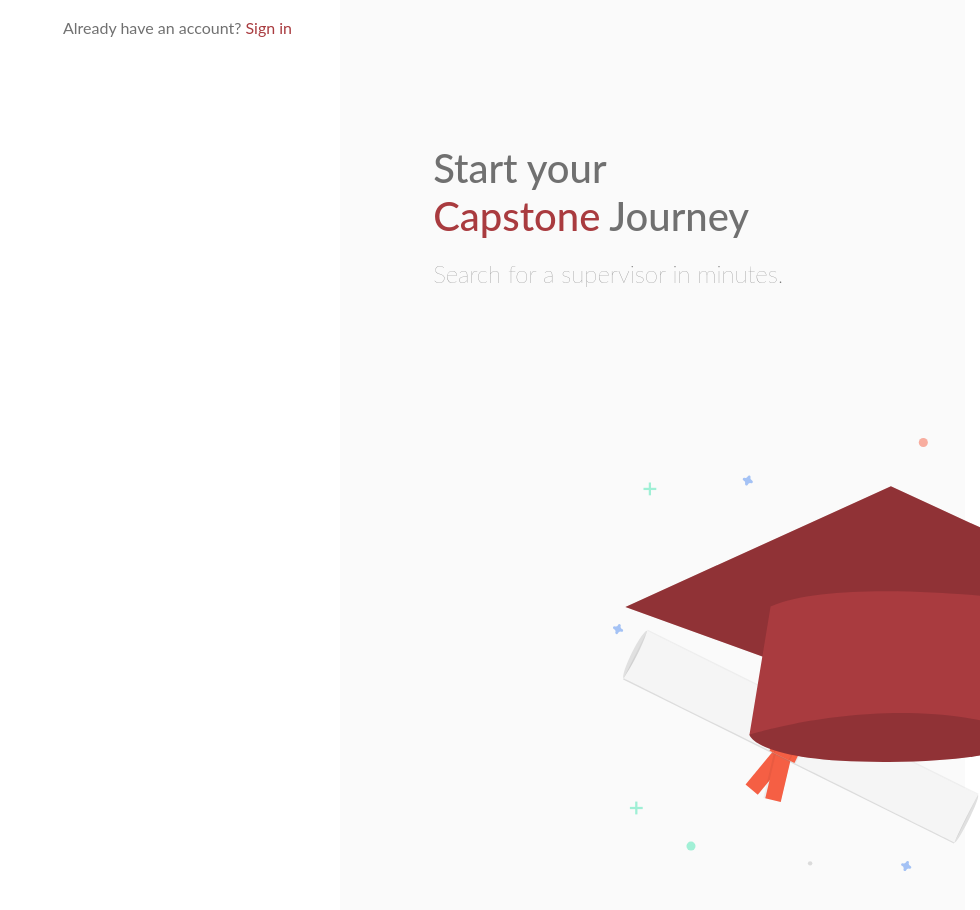
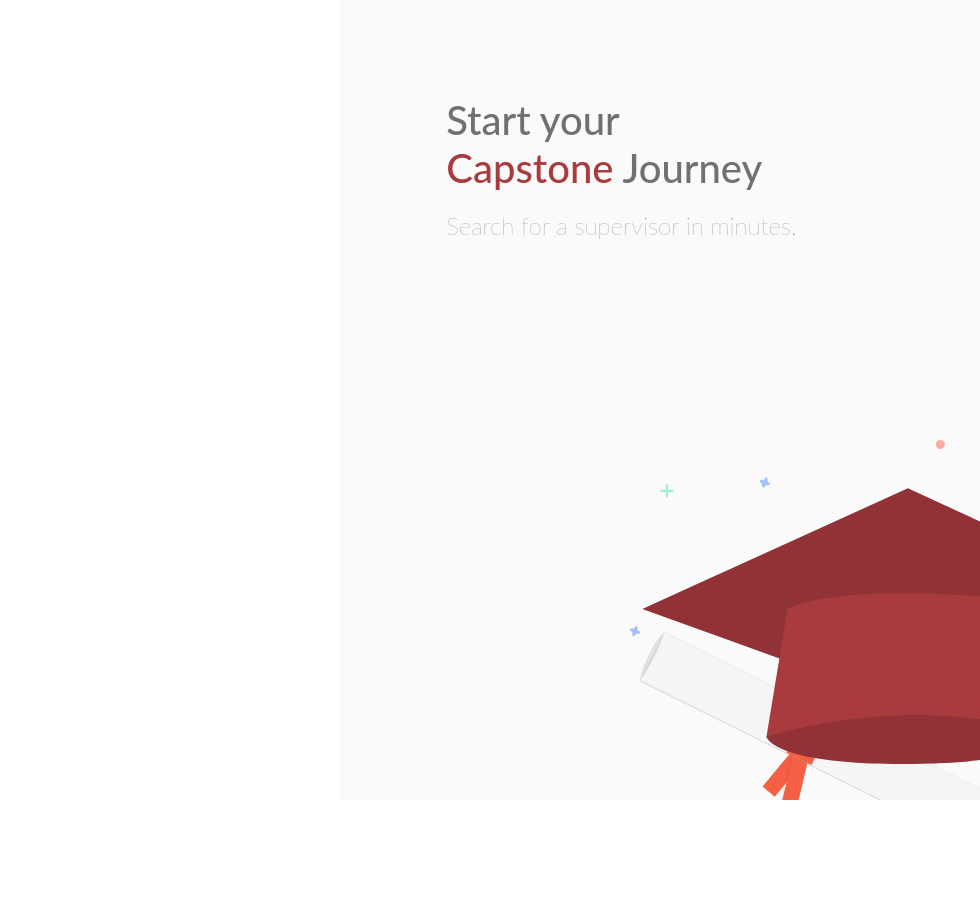
Before and after one commit to Rahulsj2/CapMatch, a Vue app in the folder cap-match/: page /sdgs in a window 1280 px wide. Shown: the top 910 px of the page, without its empty margins (300-1280 px from the left). After the commit the page ends 800 px from the top, so only its background shows below. Built offline with nearby package versions, Linux system fonts and the light colour scheme.

Commit message:
onboarding layout updated

```diff
--- a/cap-match/src/layouts/Onboarding.vue
+++ b/cap-match/src/layouts/Onboarding.vue
@@ -1,39 +1,37 @@
 <template>
     <div class="container-fluid">
-        <div class="row no-gutters">
-            <div class="col-md-8 col-lg-6">
-                <p class="py-3 px-5">Already have an account? <a class="signin" href="#">Sign in</a> </p>
+        <div class="row">
+            <div class="col-md-6 col-lg-6 form-container">
                 <div class="d-flex align-items-center py-3">
                     <div class="container">
                         <div class="col-md-9 col-lg-8 mx-auto section">
-
-                            <!-- <h3 class="">Welcome please login to your account!</h3> -->
 
                         </div>
                     </div>
                 </div>
             </div>
-            <div class="side-bg d-none d-md-flex col-lg-6 py-5">
+            <div class="col-md-6 col-lg-6 image-container d-none d-md-block image-container">
                 <div class="col-md-10 col-lg-9 mx-auto text-left py-5 ">
                     <h3 class="info mb-3 pt-5">Start your<br> <span class="cap">Capstone</span> Journey</h3>
                     <p class="info-p">Search for a supervisor in minutes.</p>
-                    <img class="gradcap" alt="Graduation cap" src="../assets/gradcap.svg" width="600">
                 </div>
             </div>
-
         </div>
     </div>
 </template>
 
-
 <style>
 
-.side-bg{
-    background: #FAFAFA;
+.image-container{
+    background: url("../assets/gradcap.svg") no-repeat;
+    background-size: 600px;
+    height: 100vh;
+    background-position: 290px 440px;
+    background-color: #fafafa;
 }
 
 .cap {
-    color: #A93B3F;
+    color: #a93b3f;
 }
 
 .info {
@@ -45,25 +43,5 @@
     font-weight: 200;
 }
 
-.gradcap{
-    margin-left: 180px !important;
-    margin-top: 130px !important;
-    /* margin-right: -20px !important; */
-    /* position: inherit; */
-}
-.container-fluid{
-    height: 100%;
-    overflow-x: hidden;
-    overflow-y: hidden;
-}
-
-a.signin{
-    text-decoration: none;
-    color: #A93B3F;
-    text-align: right !important;
-}
-p.py-3{
-    text-align: right;
-}
 
 </style>
```
Also changed, not shown: cap-match/src/assets/css/styles.css (+2 -5 lines), cap-match/src/main.js (+4 -4 lines).
